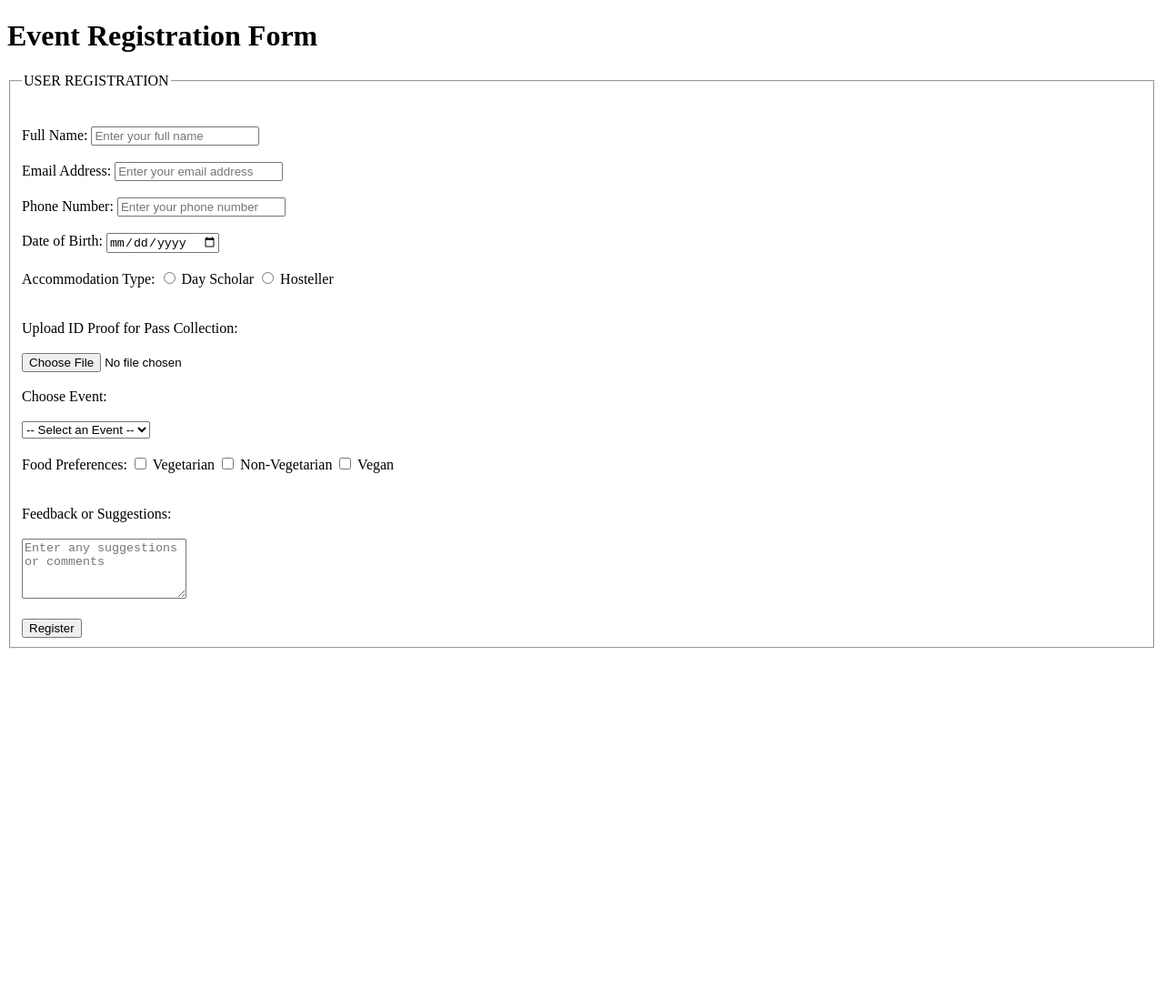
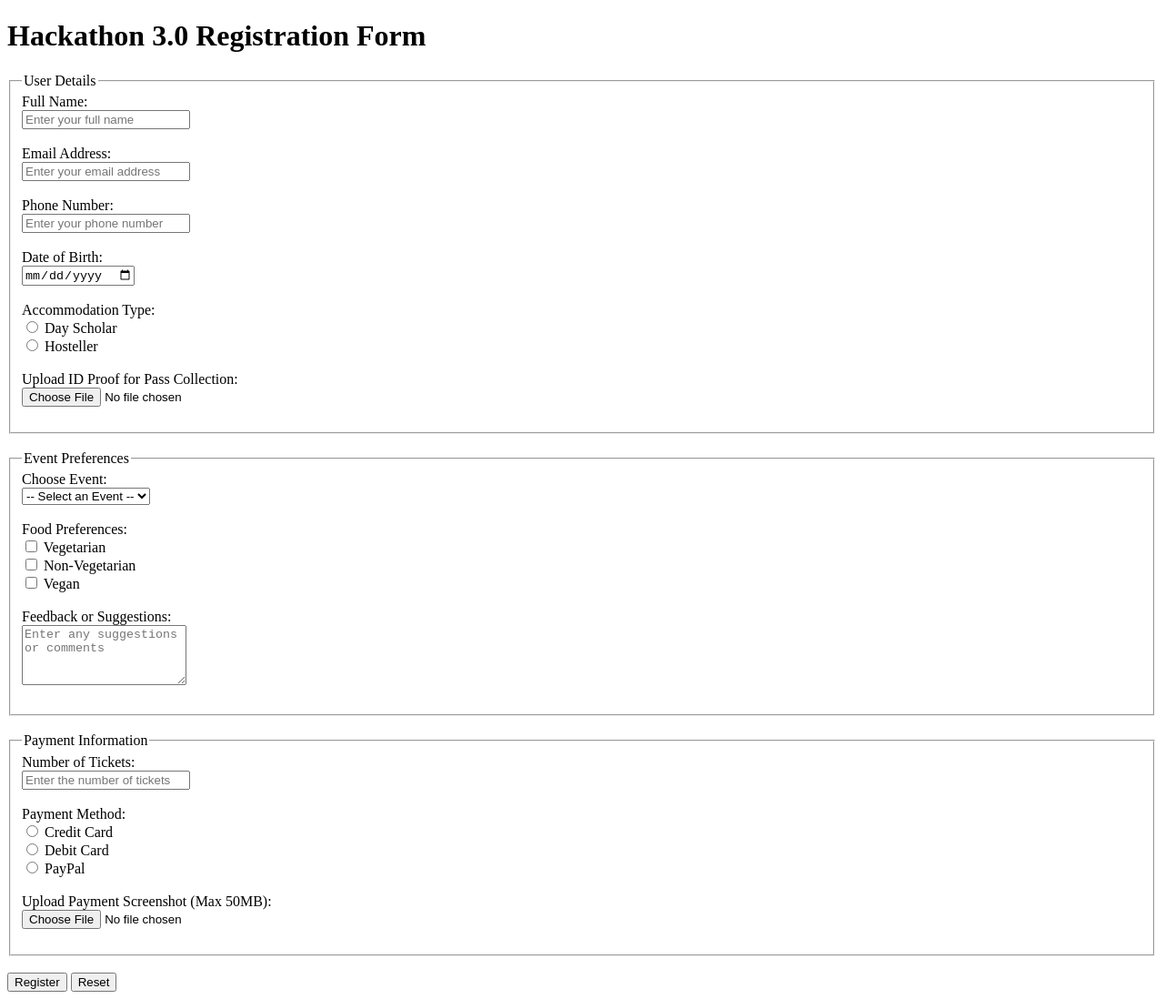
Before and after one commit to kamalakar5683/event_registration_gfg, a plain HTML site: page index.html in a window 1280 px wide. Shown: the whole page at 91% size. Before the commit the page ends 800 px from the top, so only its background shows below. Drawn offline with Linux system fonts and the light colour scheme.

Commit message:
index.html

```diff
--- a/index.html
+++ b/index.html
@@ -3,75 +3,85 @@
 <head>
     <meta charset="UTF-8">
     <meta name="viewport" content="width=device-width, initial-scale=1.0">
-    <title>Event Registration Form</title>
+    <title>Hackathon 3.0 Registration Form</title>
 </head>
 <body>
     <div class="container">
-        <h1>Event Registration Form</h1>
+        <h1>Hackathon 3.0 Registration Form</h1>
         <form action="/submit_registration" method="post" enctype="multipart/form-data">
-           <fieldset><legend>USER REGISTRATION</legend><br><br>
+            <!-- User Details Section -->
+            <fieldset>
+                <legend>User Details</legend>
+                <label for="fullName">Full Name:</label><br>
+                <input type="text" id="fullName" name="fullName" placeholder="Enter your full name" required><br><br>
 
-                        <!-- Personal Details -->
-                        <label for="fullName">Full Name:</label>
-                        <input type="text" id="fullName" name="fullName" placeholder="Enter your full name" required>
-            <br><br>
-                        <label for="email">Email Address:</label>
-                        <input type="email" id="email" name="email" placeholder="Enter your email address" required>
-            <br><br>
-                        <label for="phone">Phone Number:</label>
-                        <input type="tel" id="phone" name="phone" placeholder="Enter your phone number" pattern="[0-9]{10}" required>
-            <br><br>
-                        <label for="dob">Date of Birth:</label>
-                        <input type="date" id="dob" name="dob" required>
-            <br><br>
-                        <!-- Accommodation Type -->
-                        <div class="radio-group">
-                            <label>Accommodation Type:</label>
-                            <input type="radio" id="dayScholar" name="accommodation" value="Day Scholar" required>
-                            <label for="dayScholar">Day Scholar</label>
+                <label for="email">Email Address:</label><br>
+                <input type="email" id="email" name="email" placeholder="Enter your email address" required><br><br>
 
-                            <input type="radio" id="hosteller" name="accommodation" value="Hosteller">
-                            <label for="hosteller">Hosteller</label>
-                        </div>
-            <br><br>
-                        <!-- Pass Collection -->
-                        <label for="passUpload">Upload ID Proof for Pass Collection:</label> <br><br>
-                        <input type="file" id="passUpload" name="passUpload" class="file-input" accept="image/*,.pdf" required>
-            <br><br>
-                        <!-- Event Preferences -->
-                        <label for="event">Choose Event:</label><br><br>
-                        <select id="event" name="event" required><br><br>
-                            <option value="">-- Select an Event --</option><br><br>
-                            <option value="Tech Talk">Tech Talk</option><br><br>
-                            <option value="Workshop">Workshop</option>
-                            <option value="Coding Contest">Coding Contest</option><br><br>
-                            <option value="Cultural Fest">Cultural Fest</option>
-                        </select>
-            <br><br>
-                        <div class="checkbox-group">
-                            <label>Food Preferences:</label>
-                            <input type="checkbox" id="veg" name="foodPreference" value="Vegetarian">
-                            <label for="veg">Vegetarian</label>
+                <label for="phone">Phone Number:</label><br>
+                <input type="tel" id="phone" name="phone" placeholder="Enter your phone number" pattern="[0-9]{10}" required><br><br>
 
-                            <input type="checkbox" id="nonVeg" name="foodPreference" value="Non-Vegetarian">
-                            <label for="nonVeg">Non-Vegetarian</label>
+                <label for="dob">Date of Birth:</label><br>
+                <input type="date" id="dob" name="dob" required><br><br>
 
-                            <input type="checkbox" id="vegan" name="foodPreference" value="Vegan">
-                            <label for="vegan">Vegan</label>
-                        </div>
-            <br><br>
-                        <!-- Feedback -->
-                        <label for="feedback">Feedback or Suggestions:</label><br><br>
-                        <textarea id="feedback" name="feedback" placeholder="Enter any suggestions or comments" rows="4"></textarea>
-            <br><br>
-                        <!-- Submit Button -->
-                        <button type="submit" class="button">Register</button>
-                    </form>
-                </div>
-            </body>
-            </html>
+                <label>Accommodation Type:</label><br>
+                <input type="radio" id="dayScholar" name="accommodation" value="Day Scholar" required>
+                <label for="dayScholar">Day Scholar</label><br>
+                <input type="radio" id="hosteller" name="accommodation" value="Hosteller">
+                <label for="hosteller">Hosteller</label><br><br>
 
-        </fieldset>
+                <label for="passUpload">Upload ID Proof for Pass Collection:</label><br>
+                <input type="file" id="passUpload" name="passUpload" accept="image/*,.pdf" required><br><br>
+            </fieldset>
+            <br>
+
+            <!-- Event Preferences Section -->
+            <fieldset>
+                <legend>Event Preferences</legend>
+                <label for="event">Choose Event:</label><br>
+                <select id="event" name="event" required>
+                    <option value="">-- Select an Event --</option>
+                    <option value="Tech Talk">Tech Talk</option>
+                    <option value="Workshop">Workshop</option>
+                    <option value="Coding Contest">Coding Contest</option>
+                    <option value="Cultural Fest">Cultural Fest</option>
+                </select><br><br>
+
+                <label>Food Preferences:</label><br>
+                <input type="checkbox" id="veg" name="foodPreference" value="Vegetarian">
+                <label for="veg">Vegetarian</label><br>
+                <input type="checkbox" id="nonVeg" name="foodPreference" value="Non-Vegetarian">
+                <label for="nonVeg">Non-Vegetarian</label><br>
+                <input type="checkbox" id="vegan" name="foodPreference" value="Vegan">
+                <label for="vegan">Vegan</label><br><br>
+
+                <label for="feedback">Feedback or Suggestions:</label><br>
+                <textarea id="feedback" name="feedback" placeholder="Enter any suggestions or comments" rows="4"></textarea><br><br>
+            </fieldset>
+            <br>
+
+            <!-- Payment Information Section -->
+            <fieldset>
+                <legend>Payment Information</legend>
+                <label for="tickets">Number of Tickets:</label><br>
+                <input type="number" id="tickets" name="tickets" placeholder="Enter the number of tickets" min="1" required><br><br>
+
+                <label>Payment Method:</label><br>
+                <input type="radio" id="creditCard" name="paymentMethod" value="Credit Card" required>
+                <label for="creditCard">Credit Card</label><br>
+                <input type="radio" id="debitCard" name="paymentMethod" value="Debit Card">
+                <label for="debitCard">Debit Card</label><br>
+                <input type="radio" id="paypal" name="paymentMethod" value="PayPal">
+                <label for="paypal">PayPal</label><br><br>
+
+                <label for="paymentScreenshot">Upload Payment Screenshot (Max 50MB):</label><br>
+                <input type="file" id="paymentScreenshot" name="paymentScreenshot" accept="image/*" required><br><br>
+            </fieldset>
+            <br>
+
+            <!-- Submit Section -->
+            <button type="submit">Register</button>
+            <button type="reset">Reset</button>
         </form>
     </div>
 </body>
```
